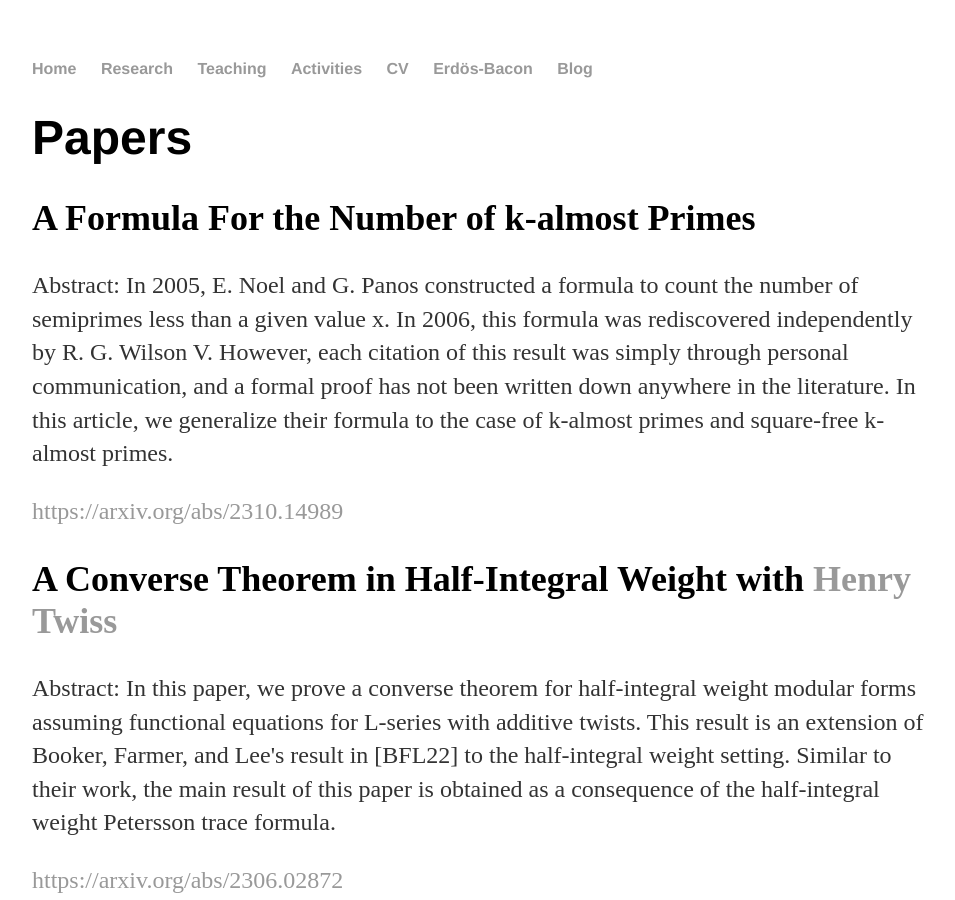
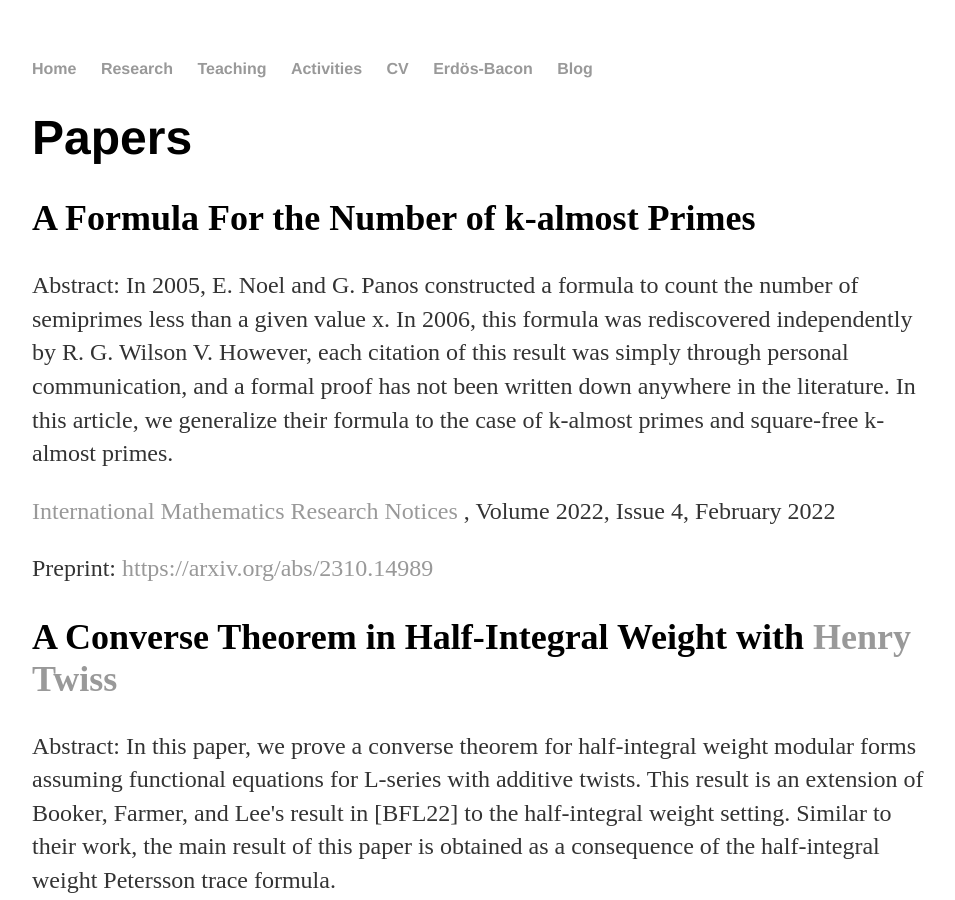
Before and after one commit to stevenecreech/stevenecreech.github.io, a Jekyll site: the page built from research/index.html, in a window 1280 px wide and 900 px high. Shown: the whole window, without its empty margins (160-1115 px from the left). Built offline with Jekyll 4.4.1, drawn with Linux system fonts in a browser that asks for light colours; Markdown is read by kramdown in place of the engine named in the settings.

Commit message:
Update index.html

```diff
--- a/research/index.html
+++ b/research/index.html
@@ -15,7 +15,9 @@ title: Steven Creech Research
 		case of k-almost primes and square-free k-almost primes.
 	</p>
 
-	<p><a href = "https://arxiv.org/abs/2310.14989">https://arxiv.org/abs/2310.14989</a></p>
+	<p><a href = "https://academic.oup.com/imrn/article/2022/4/2688/5896730?login=false"> International Mathematics Research Notices </a>, Volume 2022, Issue 4, February 2022</p>
+
+	<p>Preprint: <a href = "https://arxiv.org/abs/2310.14989">https://arxiv.org/abs/2310.14989</a></p>
 
 	<font size="+2"><h2>A Converse Theorem in Half-Integral Weight with <a href="https://www.henrytwiss.com/">Henry Twiss</a></h2></font>
 	<p>Abstract: In this paper, we prove a converse theorem for half-integral
```
